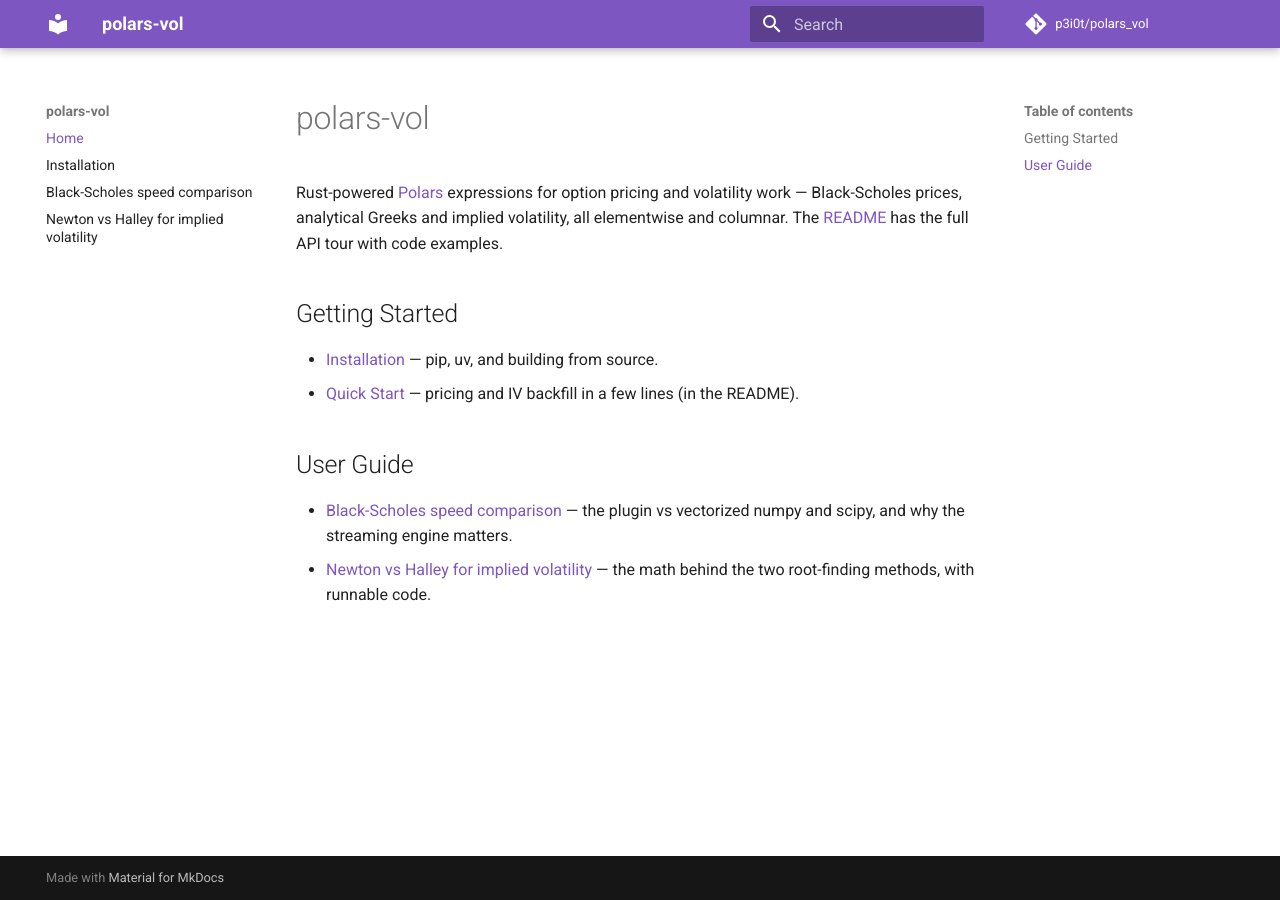
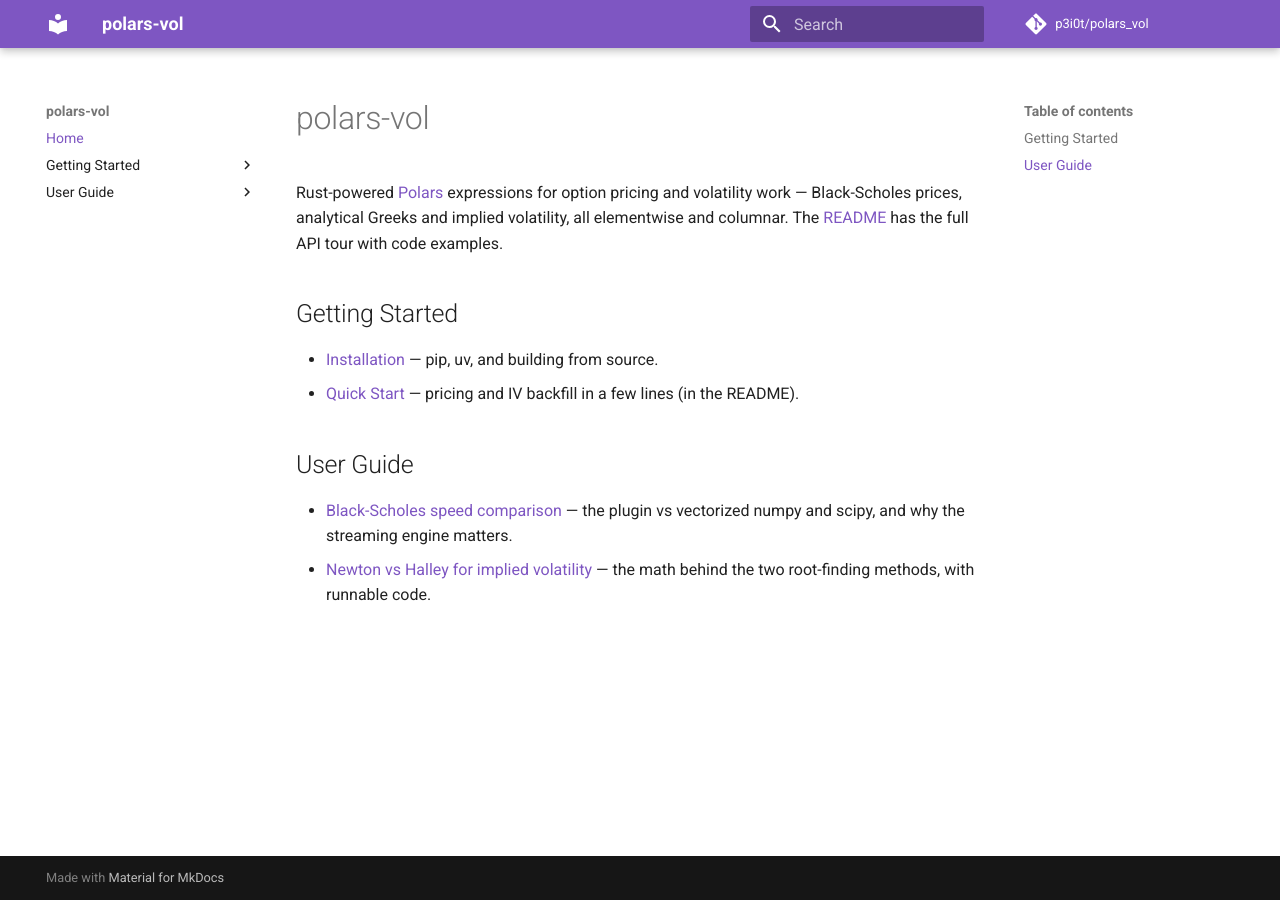
Before and after one commit to p3i0t/polars_vol, an MkDocs documentation site: the page built from docs/index.md, in a window 1280 px wide. Built offline with MkDocs 1.6.1 and Material for MkDocs 9.7.7, drawn with Linux system fonts in a browser that asks for light colours; comment, search, counter and statistics services are not loaded.

Commit message:
docs: group the left-sidebar navigation into Getting Started and User Guide

```diff
--- a/mkdocs.yml
+++ b/mkdocs.yml
@@ -14,6 +14,8 @@
   - pymdownx.superfences
 nav:
   - Home: index.md
-  - Installation: install.md
-  - Black-Scholes speed comparison: black_scholes_speed.md
-  - Newton vs Halley for implied volatility: newton_vs_halley.md
+  - Getting Started:
+      - Installation: install.md
+  - User Guide:
+      - Black-Scholes speed comparison: black_scholes_speed.md
+      - Newton vs Halley for implied volatility: newton_vs_halley.md
```
